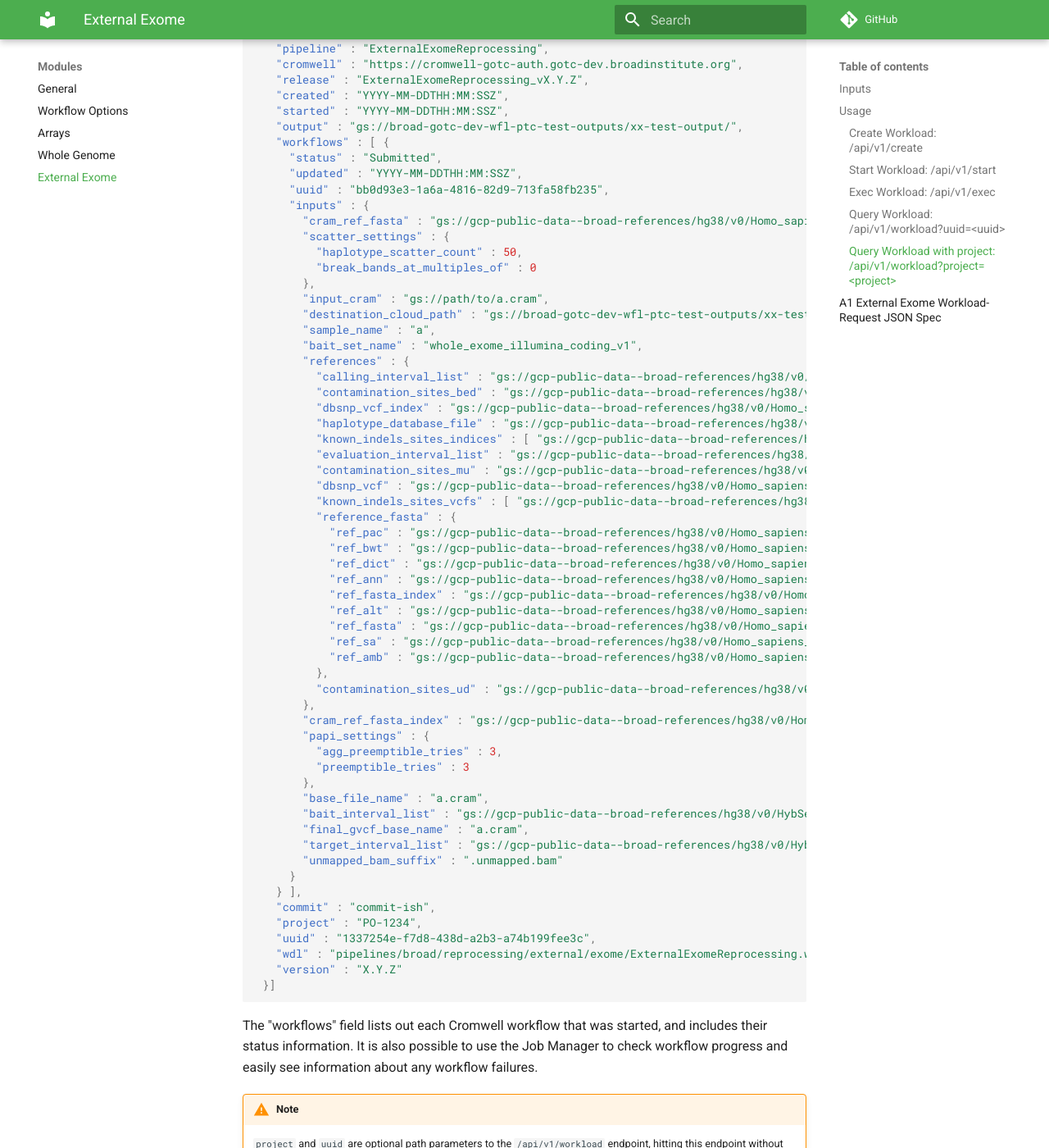
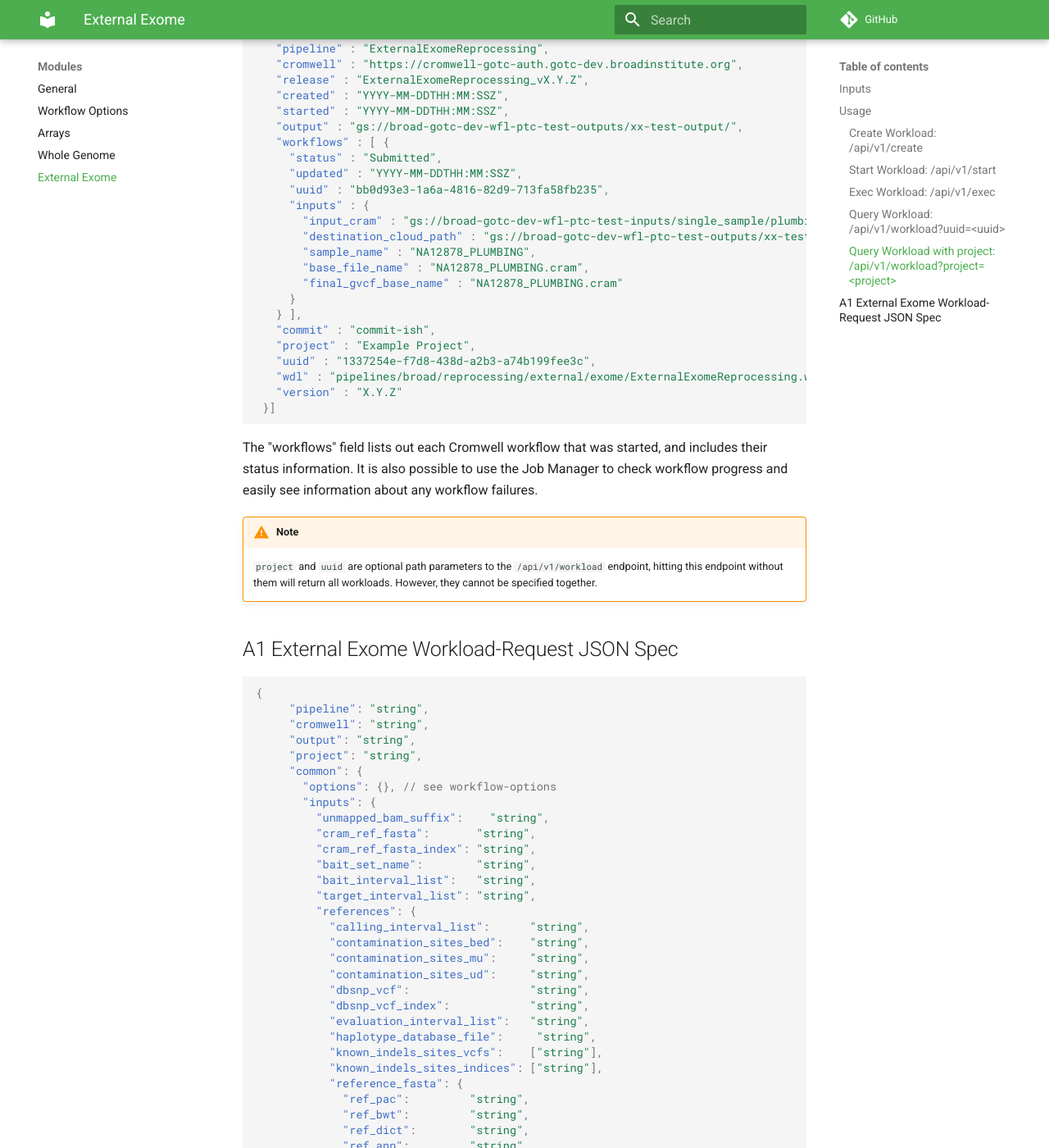
Before and after one commit to broadinstitute/wfl, an MkDocs documentation site: the page built from docs/md/external-exome-reprocessing.md, in a window 1280 px wide and 1400 px high, scrolled down 4663 px. Shown: the whole window at 82% size. Built offline with MkDocs 1.6.1 and Material for MkDocs 9.7.7, drawn with Linux system fonts in a browser that asks for light colours; comment, search, counter and statistics services are not loaded.

Commit message:
Tailor the cherry-picked commit.

```diff
--- a/docs/md/external-exome-reprocessing.md
+++ b/docs/md/external-exome-reprocessing.md
@@ -240,52 +240,15 @@ Response:
      "updated" : "YYYY-MM-DDTHH:MM:SSZ",
      "uuid" : "bb0d93e3-1a6a-4816-82d9-713fa58fb235",
      "inputs" : {
-       "cram_ref_fasta" : "gs://gcp-public-data--broad-references/hg38/v0/Homo_sapiens_assembly38.fasta",
-       "scatter_settings" : {
-         "haplotype_scatter_count" : 50,
-         "break_bands_at_multiples_of" : 0
-       },
-       "input_cram" : "gs://path/to/a.cram",
-       "destination_cloud_path" : "gs://broad-gotc-dev-wfl-ptc-test-outputs/xx-test-output/to",
-       "sample_name" : "a",
-       "bait_set_name" : "whole_exome_illumina_coding_v1",
-       "references" : {
-         "calling_interval_list" : "gs://gcp-public-data--broad-references/hg38/v0/exome_calling_regions.v1.interval_list",
-         "contamination_sites_bed" : "gs://gcp-public-data--broad-references/hg38/v0/contamination-resources/1000g/1000g.phase3.100k.b38.vcf.gz.dat.bed",
-         "dbsnp_vcf_index" : "gs://gcp-public-data--broad-references/hg38/v0/Homo_sapiens_assembly38.dbsnp138.vcf.idx",
-         "haplotype_database_file" : "gs://gcp-public-data--broad-references/hg38/v0/Homo_sapiens_assembly38.haplotype_database.txt",
-         "known_indels_sites_indices" : [ "gs://gcp-public-data--broad-references/hg38/v0/Mills_and_1000G_gold_standard.indels.hg38.vcf.gz.tbi", "gs://gcp-public-data--broad-references/hg38/v0/Homo_sapiens_assembly38.known_indels.vcf.gz.tbi" ],
-         "evaluation_interval_list" : "gs://gcp-public-data--broad-references/hg38/v0/exome_evaluation_regions.v1.interval_list",
-         "contamination_sites_mu" : "gs://gcp-public-data--broad-references/hg38/v0/contamination-resources/1000g/1000g.phase3.100k.b38.vcf.gz.dat.mu",
-         "dbsnp_vcf" : "gs://gcp-public-data--broad-references/hg38/v0/Homo_sapiens_assembly38.dbsnp138.vcf",
-         "known_indels_sites_vcfs" : [ "gs://gcp-public-data--broad-references/hg38/v0/Mills_and_1000G_gold_standard.indels.hg38.vcf.gz", "gs://gcp-public-data--broad-references/hg38/v0/Homo_sapiens_assembly38.known_indels.vcf.gz" ],
-         "reference_fasta" : {
-           "ref_pac" : "gs://gcp-public-data--broad-references/hg38/v0/Homo_sapiens_assembly38.fasta.64.pac",
-           "ref_bwt" : "gs://gcp-public-data--broad-references/hg38/v0/Homo_sapiens_assembly38.fasta.64.bwt",
-           "ref_dict" : "gs://gcp-public-data--broad-references/hg38/v0/Homo_sapiens_assembly38.dict",
-           "ref_ann" : "gs://gcp-public-data--broad-references/hg38/v0/Homo_sapiens_assembly38.fasta.64.ann",
-           "ref_fasta_index" : "gs://gcp-public-data--broad-references/hg38/v0/Homo_sapiens_assembly38.fasta.fai",
-           "ref_alt" : "gs://gcp-public-data--broad-references/hg38/v0/Homo_sapiens_assembly38.fasta.64.alt",
-           "ref_fasta" : "gs://gcp-public-data--broad-references/hg38/v0/Homo_sapiens_assembly38.fasta",
-           "ref_sa" : "gs://gcp-public-data--broad-references/hg38/v0/Homo_sapiens_assembly38.fasta.64.sa",
-           "ref_amb" : "gs://gcp-public-data--broad-references/hg38/v0/Homo_sapiens_assembly38.fasta.64.amb"
-         },
-         "contamination_sites_ud" : "gs://gcp-public-data--broad-references/hg38/v0/contamination-resources/1000g/1000g.phase3.100k.b38.vcf.gz.dat.UD"
-       },
-       "cram_ref_fasta_index" : "gs://gcp-public-data--broad-references/hg38/v0/Homo_sapiens_assembly38.fasta.fai",
-       "papi_settings" : {
-         "agg_preemptible_tries" : 3,
-         "preemptible_tries" : 3
-       },
-       "base_file_name" : "a.cram",
-       "bait_interval_list" : "gs://gcp-public-data--broad-references/hg38/v0/HybSelOligos/whole_exome_illumina_coding_v1/whole_exome_illumina_coding_v1.Homo_sapiens_assembly38.baits.interval_list",
-       "final_gvcf_base_name" : "a.cram",
-       "target_interval_list" : "gs://gcp-public-data--broad-references/hg38/v0/HybSelOligos/whole_exome_illumina_coding_v1/whole_exome_illumina_coding_v1.Homo_sapiens_assembly38.targets.interval_list",
-       "unmapped_bam_suffix" : ".unmapped.bam"
+       "input_cram" : "gs://broad-gotc-dev-wfl-ptc-test-inputs/single_sample/plumbing/truth/develop/20k/NA12878_PLUMBING.cram",
+       "destination_cloud_path" : "gs://broad-gotc-dev-wfl-ptc-test-outputs/xx-test-output/8600be1a-48df-4a51-bdba-0044e0af8d33/single_sample/plumbing/truth/develop/20k",
+       "sample_name" : "NA12878_PLUMBING",
+       "base_file_name" : "NA12878_PLUMBING.cram",
+       "final_gvcf_base_name" : "NA12878_PLUMBING.cram"
      }
    } ],
    "commit" : "commit-ish",
-   "project" : "PO-1234",
+   "project" : "Example Project",
    "uuid" : "1337254e-f7d8-438d-a2b3-a74b199fee3c",
    "wdl" : "pipelines/broad/reprocessing/external/exome/ExternalExomeReprocessing.wdl",
    "version" : "X.Y.Z"
```
